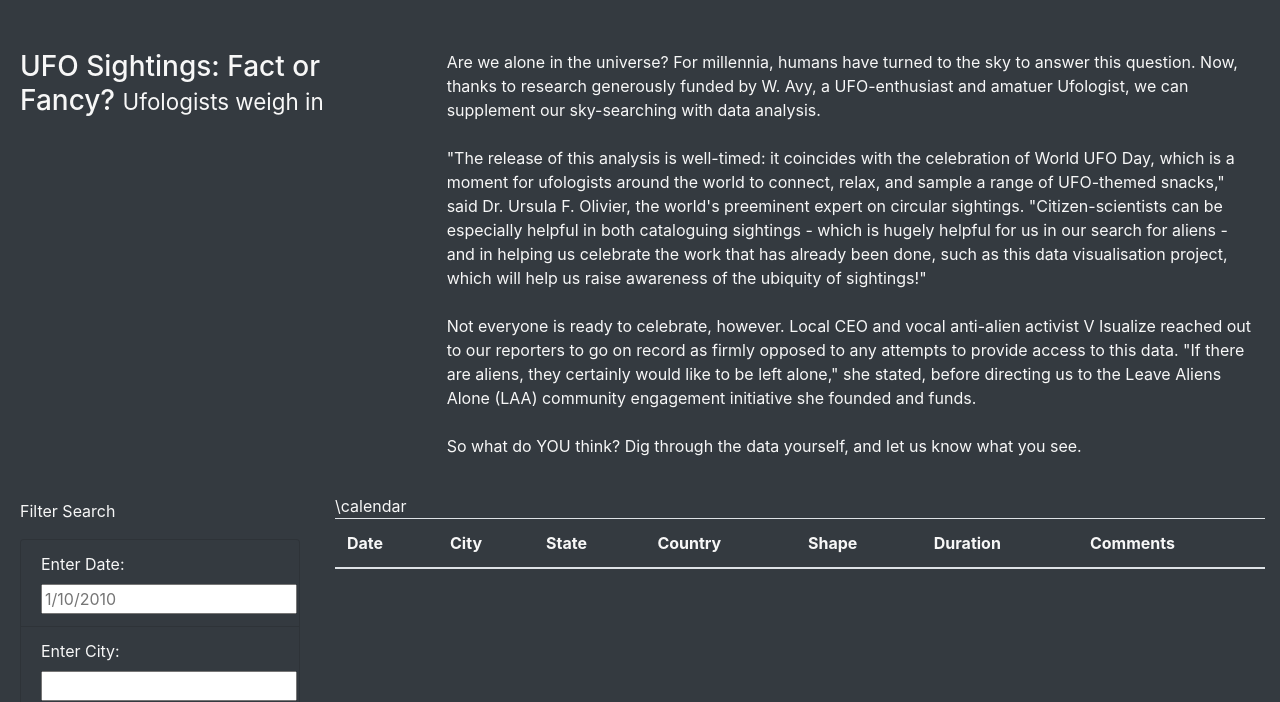
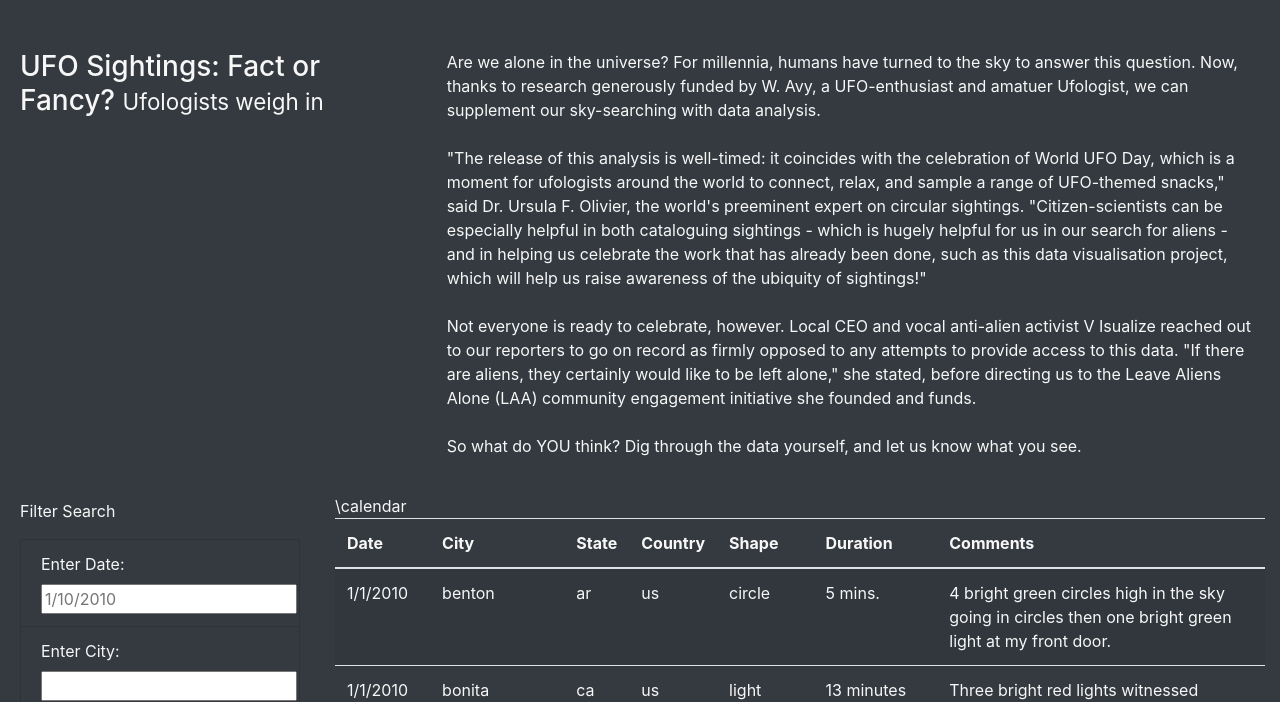
Before and after one commit to lramirez1619/UFOs, a plain HTML site: page index.html in a window 1280 px wide. Shown: the part 261-963 px from the top of the page. Drawn offline with nearby package versions, Linux system fonts and the light colour scheme.

Commit message:
Update index.html

```diff
--- a/index.html
+++ b/index.html
@@ -107,6 +107,6 @@
     </div>
     <script src="https://cdnjs.cloudflare.com/ajax/libs/d3/4.11.0/d3.js"></script>
     <script src="Static/JavaScript/data.js"></script>
-    <script src="Static/JavaScript/applr.js"></script>
+    <script src="Static/JavaScript/app.js"></script>
   </body>
 </html>
```
